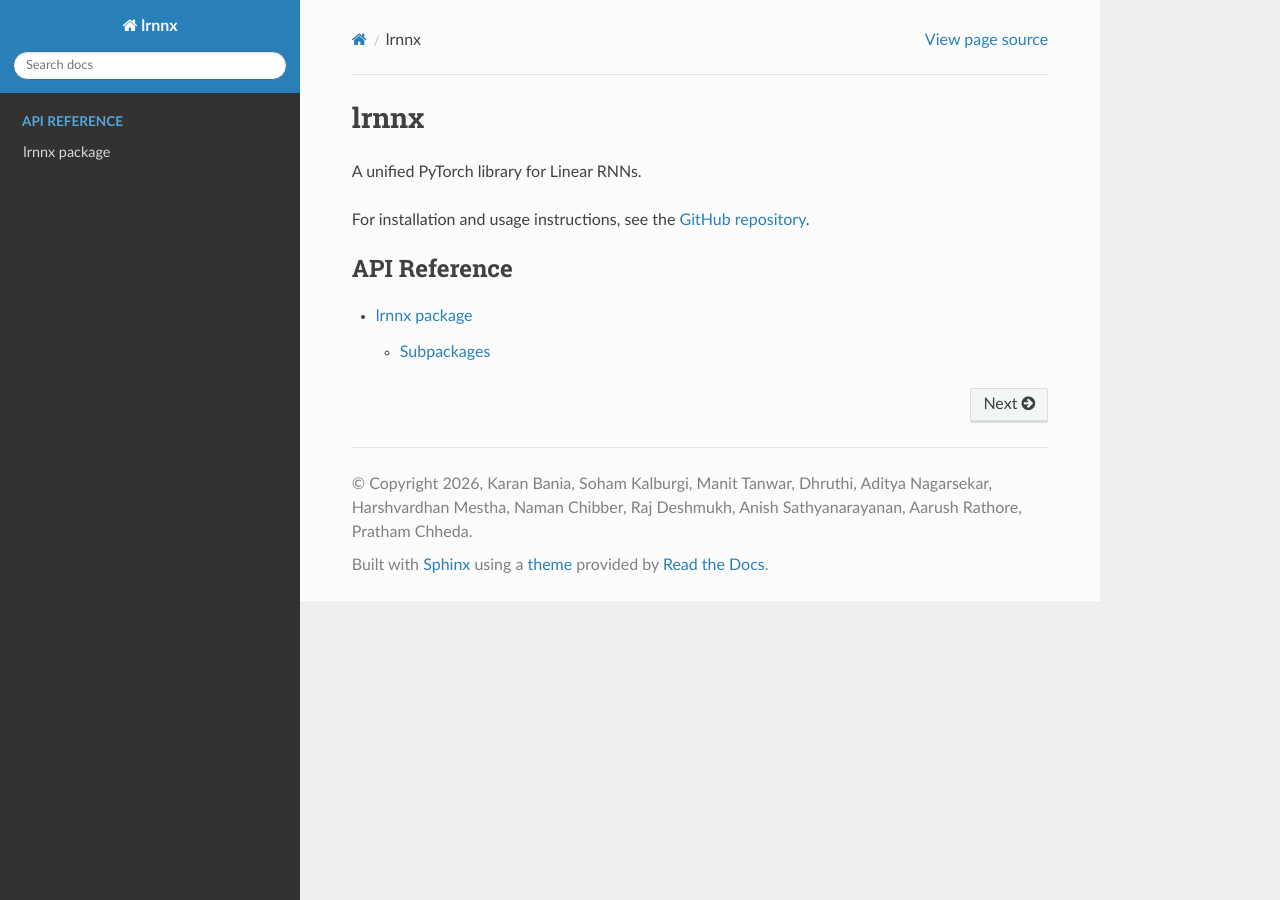
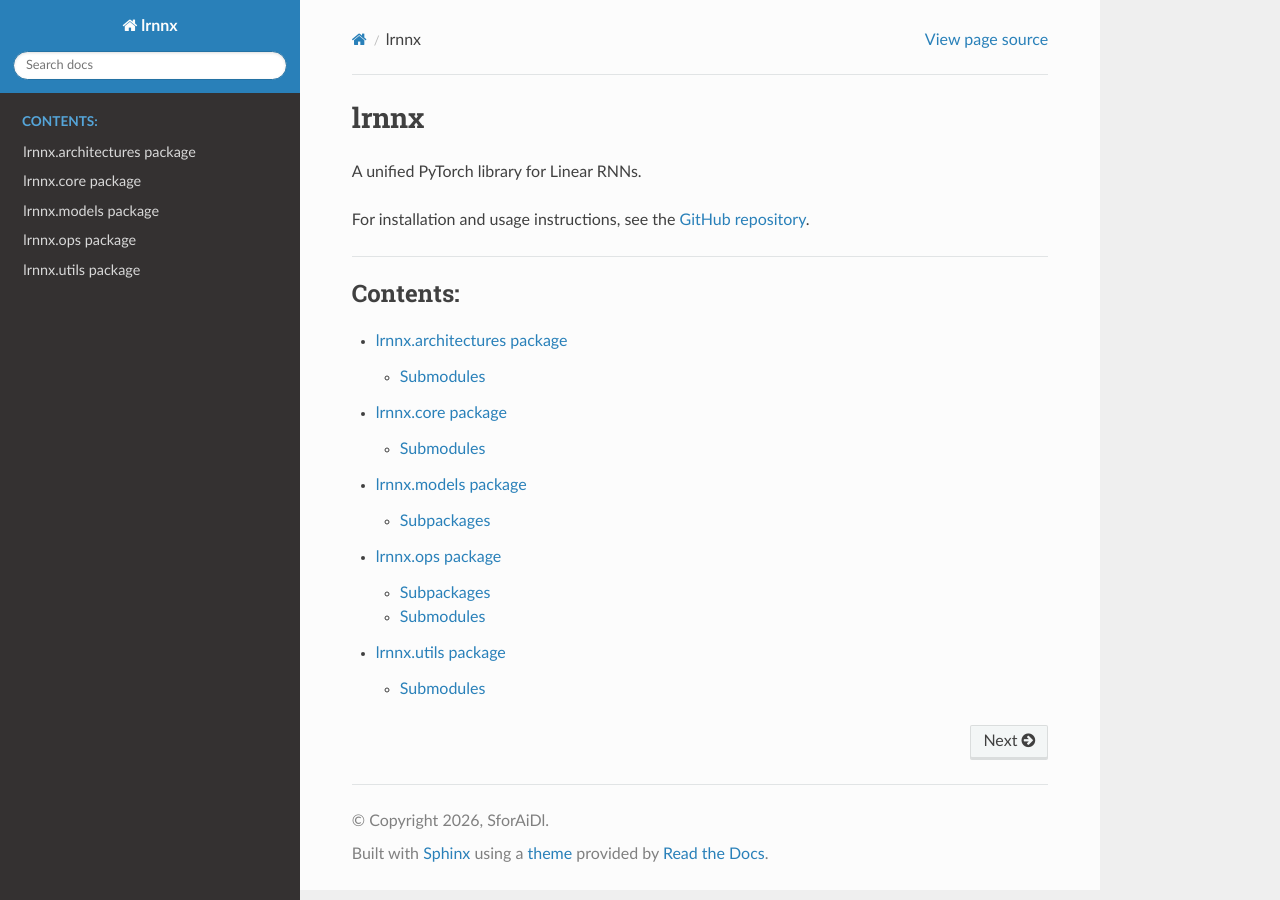
Before and after one commit to SforAiDl/lrnnx, a Sphinx documentation site: the page built from docs/source/index.rst, in a window 1280 px wide. Built offline with Sphinx 7.4.7 and the Read the Docs theme 3.1.0, drawn with Linux system fonts in a browser that asks for light colours.

```diff
--- a/docs/source/conf.py
+++ b/docs/source/conf.py
@@ -15,12 +15,13 @@ autodoc_mock_imports = [
     'torch.utils.checkpoint',
     'numpy',
     'einops',
+    "flash_attn",
     'causal_conv1d',
     'mamba_ssm',
     'triton',
     'opt_einsum',
     "selective_scan_cuda",
-    "lrnnx.ops.triton"
+    "simplified_scan_cuda"
 ]
 
 
@@ -28,7 +29,7 @@ autodoc_mock_imports = [
 # https://www.sphinx-doc.org/en/master/usage/configuration.html#project-information
 
 project = 'lrnnx'
-copyright = '2026, Karan Bania, Soham Kalburgi, Manit Tanwar, Dhruthi, Aditya Nagarsekar, Harshvardhan Mestha, Naman Chibber, Raj Deshmukh, Anish Sathyanarayanan, Aarush Rathore, Pratham Chheda'
+copyright = '2026, SforAiDl'
 author = 'Karan Bania, Soham Kalburgi, Manit Tanwar, Dhruthi, Aditya Nagarsekar, Harshvardhan Mestha, Naman Chibber, Raj Deshmukh, Anish Sathyanarayanan, Aarush Rathore, Pratham Chheda'
 release = '1.0.0'
 
@@ -46,7 +47,7 @@ extensions = [
 ]
 
 templates_path = ['_templates']
-exclude_patterns = []
+exclude_patterns = ['_build', 'Thumbs.db', '.DS_Store']
 
 
 
@@ -68,9 +69,14 @@ autodoc_default_options = {
 autosummary_generate = True
 napoleon_google_docstring = True
 napoleon_numpy_docstring = True
+napoleon_include_init_with_doc = True
+napoleon_include_private_with_doc = False
+napoleon_include_special_with_doc = True
 
 # Intersphinx mapping
 intersphinx_mapping = {
     'python': ('https://docs.python.org/3', None),
     'torch': ('https://pytorch.org/docs/stable/', None),
 }
+
+suppress_warnings = ['ref.python']
--- a/docs/source/index.rst
+++ b/docs/source/index.rst
@@ -5,8 +5,14 @@ A unified PyTorch library for Linear RNNs.
 
 For installation and usage instructions, see the `GitHub repository <https://github.com/SforAiDl/lrnnx>`_.
 
+=================
+
 .. toctree::
    :maxdepth: 2
-   :caption: API Reference
+   :caption: Contents:
 
-   lrnnx
+   lrnnx.architectures
+   lrnnx.core
+   lrnnx.models
+   lrnnx.ops
+   lrnnx.utils
```
Also changed, not shown: docs/source/debug.rst (deleted, +0 -7 lines).
